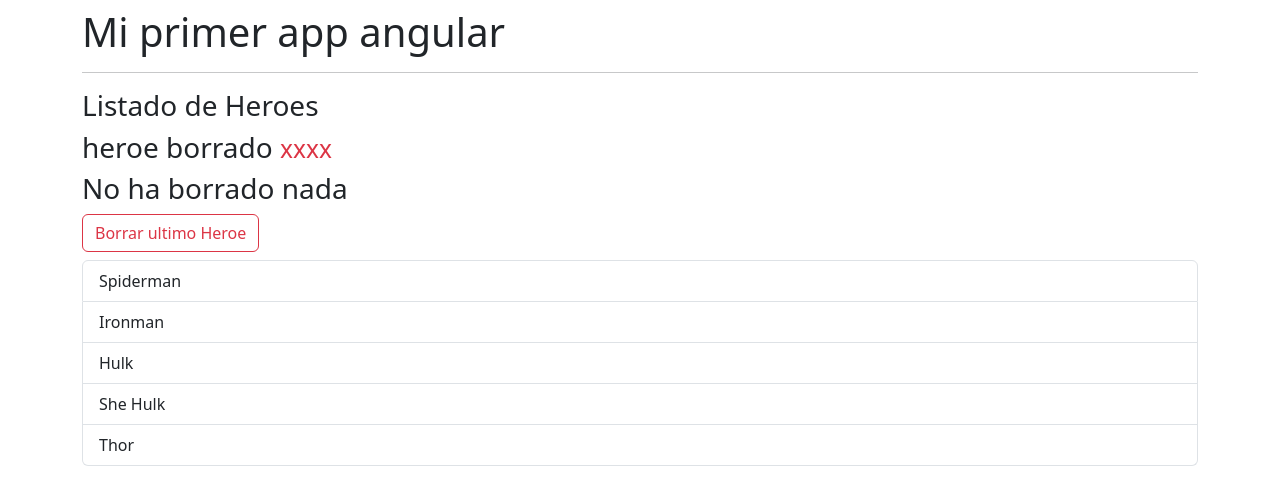
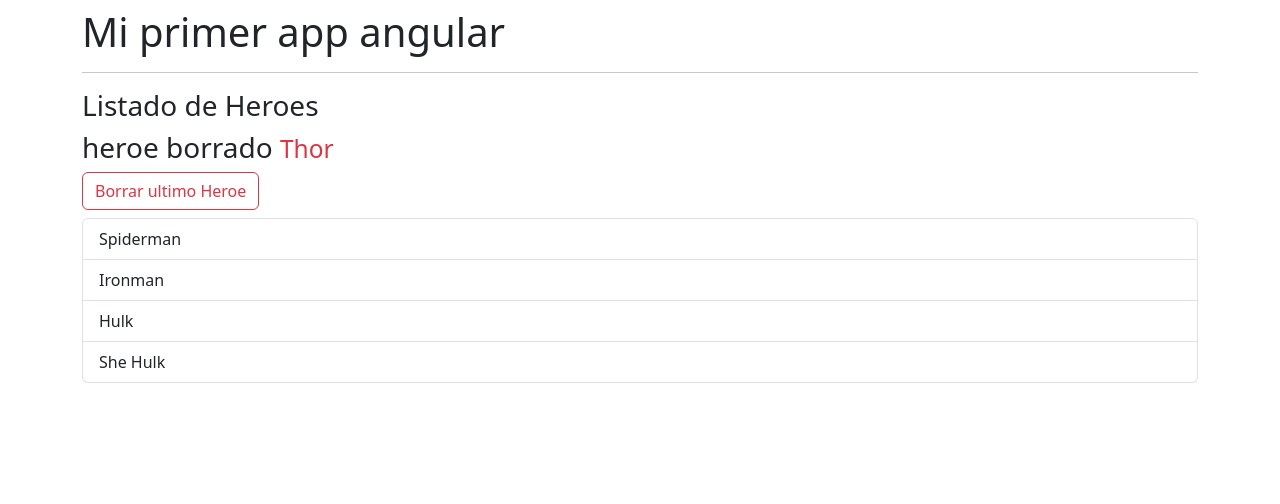
Before and after one commit to JC-d3v/angular24, an Angular app in the folder 02-bases/: page / in a window 1280 px wide. Both pictures are taken after a click on the button "Borrar ultimo Heroe". Shown: the top 504 px of the page. Built offline with nearby package versions, Linux system fonts and the light colour scheme.

Commit message:
Ng-template

```diff
--- a/02-bases/src/app/heroes/list/heroes-list.component.html
+++ b/02-bases/src/app/heroes/list/heroes-list.component.html
@@ -1,9 +1,15 @@
 <h3>Listado de Heroes</h3>
 
-<h3> heroe borrado <small class="text-danger">xxxx</small> </h3>
-<h3>No ha borrado nada</h3>
+<div *ngIf="deletedLastHero; else nothingWasDeleted ">
+  <h3> heroe borrado <small class="text-danger">{{deletedLastHero}}</small> </h3>
 
-<button class="btn btn-outline-danger">
+</div>
+<ng-template #nothingWasDeleted>
+  <h3>No ha borrado nada</h3>
+</ng-template>
+
+
+<button (click)="removeLastHero()" class="btn btn-outline-danger">
   Borrar ultimo Heroe
 </button>
 
--- a/02-bases/src/app/heroes/list/heroes-list.component.ts
+++ b/02-bases/src/app/heroes/list/heroes-list.component.ts
@@ -6,5 +6,13 @@ import { Component } from '@angular/core';
   styleUrl: './heroes-list.component.css'
 })
 export class HeroesListComponent {
+
   public heroNames: string[] = ['Spiderman', 'Ironman', 'Hulk', 'She Hulk', 'Thor'];
+  public deletedLastHero?: string;
+
+  removeLastHero(): void {
+    this.deletedLastHero = this.heroNames.pop();
+    console.log(`Jio Msg: elem: this.deletedLastHero val:`, `${this.deletedLastHero}`);
+  }
+
 }
```
